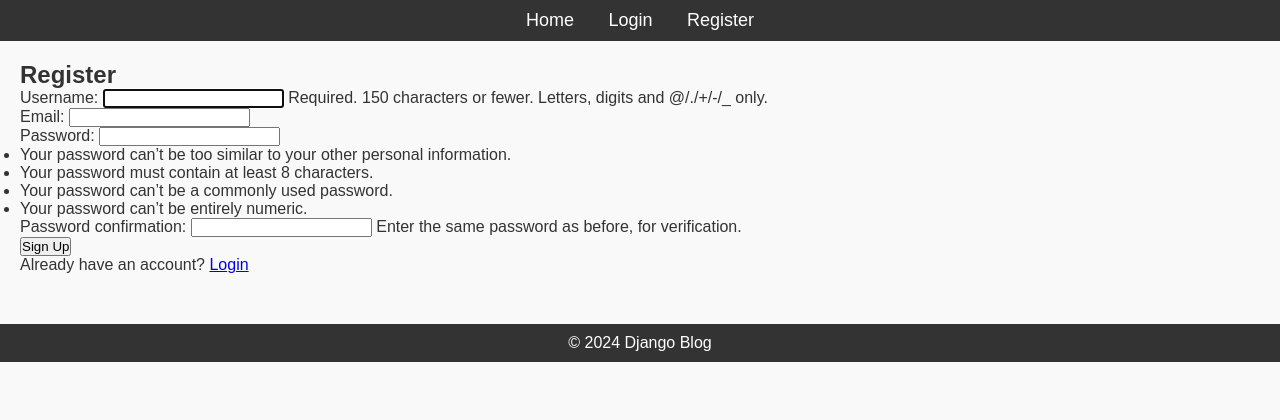
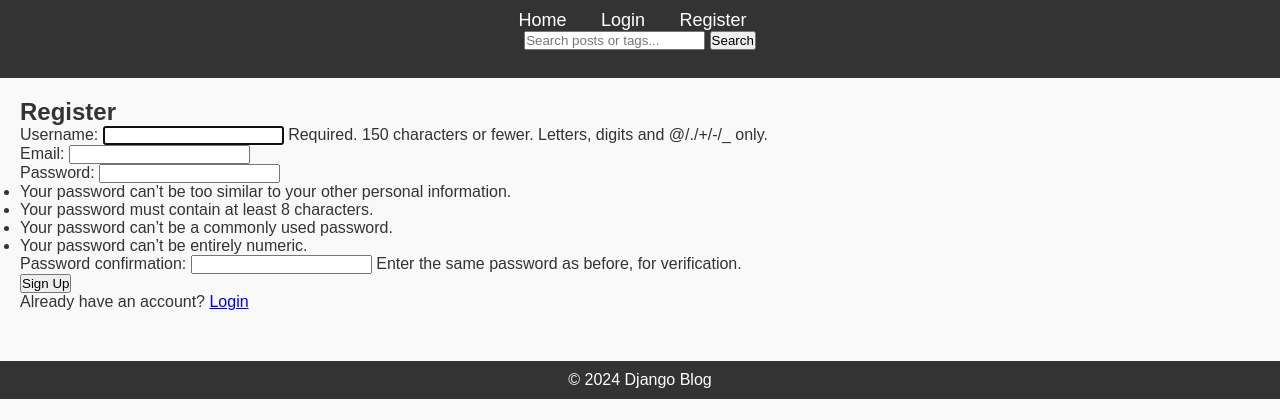
Before and after one commit to theluchadora/Alx_DjangoLearnLab, a Django app: page /register/ in a window 1280 px wide. Shown: the top 420 px of the page. Run offline with Django 5.2, Linux system fonts and the light colour scheme.

Commit message:
task 4 of week 14

```diff
--- a/django_blog/blog/forms.py
+++ b/django_blog/blog/forms.py
@@ -1,7 +1,7 @@
 from django import forms
 from django.contrib.auth.models import User
 from django.contrib.auth.forms import UserCreationForm
-from .models import Comment
+from .models import Comment, Post, Tag
 
 class RegisterForm(UserCreationForm):
     email = forms.EmailField(required=True)
@@ -24,3 +24,21 @@ class CommentForm(forms.ModelForm):
     class Meta:
         model = Comment
         fields = ['content']
+
+
+class PostForm(forms.ModelForm):
+    tags_field = forms.CharField(
+        required=False,
+        help_text='Separate tags with commas (e.g. django, python)',
+        widget=forms.TextInput()
+    )
+
+    class Meta:
+        model = Post
+        fields = ['title', 'content', 'tags_field']
+
+    def __init__(self, *args, **kwargs):
+        # If editing existing post, populate tags_field with existing tags
+        super().__init__(*args, **kwargs)
+        if self.instance.pk:
+            self.fields['tags_field'].initial = ', '.join(t.name for t in self.instance.tags.all())
--- a/django_blog/blog/templates/blog/base.html
+++ b/django_blog/blog/templates/blog/base.html
@@ -15,6 +15,12 @@
                 {% comment %} <li><a href="{% url 'posts' %}">Blog Posts</a></li> {% endcomment %}
                 <li><a href="{% url 'login' %}">Login</a></li>
                 <li><a href="{% url 'register' %}">Register</a></li>
+                <li>
+                    <form method="GET" action="{% url 'search' %}" class="d-flex">
+                        <input name="q" placeholder="Search posts or tags..." value="{{ request.GET.q|default:'' }}">
+                        <button type="submit">Search</button>
+                    </form>
+                </li>
             </ul>
         </nav>
     </header>
--- /dev/null
+++ b/django_blog/blog/templates/blog/search_results.html
@@ -0,0 +1,5 @@
+{% extends 'blog/base.html' %}
+{% block content %}
+<h2>Search results for "{{ query }}"</h2>
+{% include 'blog/post_list_partial.html' with posts=posts %}
+{% endblock %}
--- a/django_blog/blog/urls.py
+++ b/django_blog/blog/urls.py
@@ -4,7 +4,7 @@ from . import views
 from .views import (
     PostListView, PostDetailView,
     PostCreateView, PostUpdateView, PostDeleteView,
-    CommentCreateView, CommentUpdateView, CommentDeleteView
+    CommentCreateView, CommentUpdateView, CommentDeleteView, TaggedPostListView
 )
 
 urlpatterns = [
@@ -23,4 +23,7 @@ urlpatterns = [
     path('post/<int:pk>/comments/new/', CommentCreateView.as_view(), name='comment-create'),
     path('comment/<int:pk>/update/', CommentUpdateView.as_view(), name='comment-update'),
     path('comment/<int:pk>/delete/', CommentDeleteView.as_view(), name='comment-delete'),
+
+    path('tags/<slug:tag_slug>/', TaggedPostListView.as_view(), name='posts-by-tag'),
+    path('search/', views.search, name='search'),
 ]
--- a/django_blog/blog/views.py
+++ b/django_blog/blog/views.py
@@ -1,10 +1,11 @@
-from django.shortcuts import render, redirect
+from django.shortcuts import render, get_object_or_404, redirect
 from django.contrib import messages
 from .forms import RegisterForm, ProfileUpdateForm,CommentForm
 from django.contrib.auth.decorators import login_required
 from django.views.generic import ListView, DetailView, CreateView, UpdateView, DeleteView
 from django.contrib.auth.mixins import LoginRequiredMixin, UserPassesTestMixin
-from .models import Post, Comment
+from .models import Post, Comment, Tag
+from django.utils.text import slugify
 
 # Create your views here.
 def register(request):
@@ -42,6 +43,32 @@ def profile(request):
 # LoginRequiredMixin ensures only logged-in users can create, edit, or delete.
 # UserPassesTestMixin ensures only the post author can edit/delete.
 
+from django.db.models import Q
+from django.views.generic import ListView
+
+#Tag list view & search view
+class TaggedPostListView(ListView):
+    model = Post
+    template_name = 'blog/post_list.html'  # reuse list template
+    context_object_name = 'posts'
+    paginate_by = 10
+
+    def get_queryset(self):
+        slug = self.kwargs.get('tag_slug')
+        tag = get_object_or_404(Tag, slug=slug)
+        return tag.posts.order_by('-published_date')
+
+def search(request):
+    q = request.GET.get('q', '').strip()
+    queryset = Post.objects.none()
+    if q:
+        queryset = Post.objects.filter(
+            Q(title__icontains=q) |
+            Q(content__icontains=q) |
+            Q(tags__name__icontains=q)
+        ).distinct().order_by('-published_date')
+    return render(request, 'blog/search_results.html', {'posts': queryset, 'query': q})
+
 
 # List all posts
 class PostListView(ListView):
@@ -64,7 +91,14 @@ class PostCreateView(LoginRequiredMixin, CreateView):
 
     def form_valid(self, form):
         form.instance.author = self.request.user
-        return super().form_valid(form)
+        response = super().form_valid(form)  # creates post
+        # handle tags
+        tag_names = form.cleaned_data.get('tags_field', '')
+        self.object.tags.clear()
+        for t in [n.strip() for n in tag_names.split(',') if n.strip()]:
+            tag_obj, _ = Tag.objects.get_or_create(name=t, slug=slugify(t))
+            self.object.tags.add(tag_obj)
+        return response
 
 # Update a post
 class PostUpdateView(LoginRequiredMixin, UserPassesTestMixin, UpdateView):
@@ -73,8 +107,14 @@ class PostUpdateView(LoginRequiredMixin, UserPassesTestMixin, UpdateView):
     template_name = 'blog/post_form.html'
 
     def form_valid(self, form):
-        form.instance.author = self.request.user
-        return super().form_valid(form)
+        response = super().form_valid(form)
+        # same tag handling
+        tag_names = form.cleaned_data.get('tags_field', '')
+        self.object.tags.clear()
+        for t in [n.strip() for n in tag_names.split(',') if n.strip()]:
+            tag_obj, _ = Tag.objects.get_or_create(name=t, slug=slugify(t))
+            self.object.tags.add(tag_obj)
+        return response
 
     def test_func(self):
         post = self.get_object()
@@ -98,7 +138,7 @@ class CommentCreateView(LoginRequiredMixin, CreateView):
 
     def form_valid(self, form):
         form.instance.author = self.request.user
-        form.instance.post_id = self.kwargs['pk']  # post ID from URL
+        form.instance.post_id = self.kwargs['pk']  # pk(kinda id) from URL
         return super().form_valid(form)
 
 # Update a comment
```
Also changed, not shown: django_blog/blog/models.py (+8 -0 lines), django_blog/blog/templates/blog/post_detail.html (+8 -0 lines).
